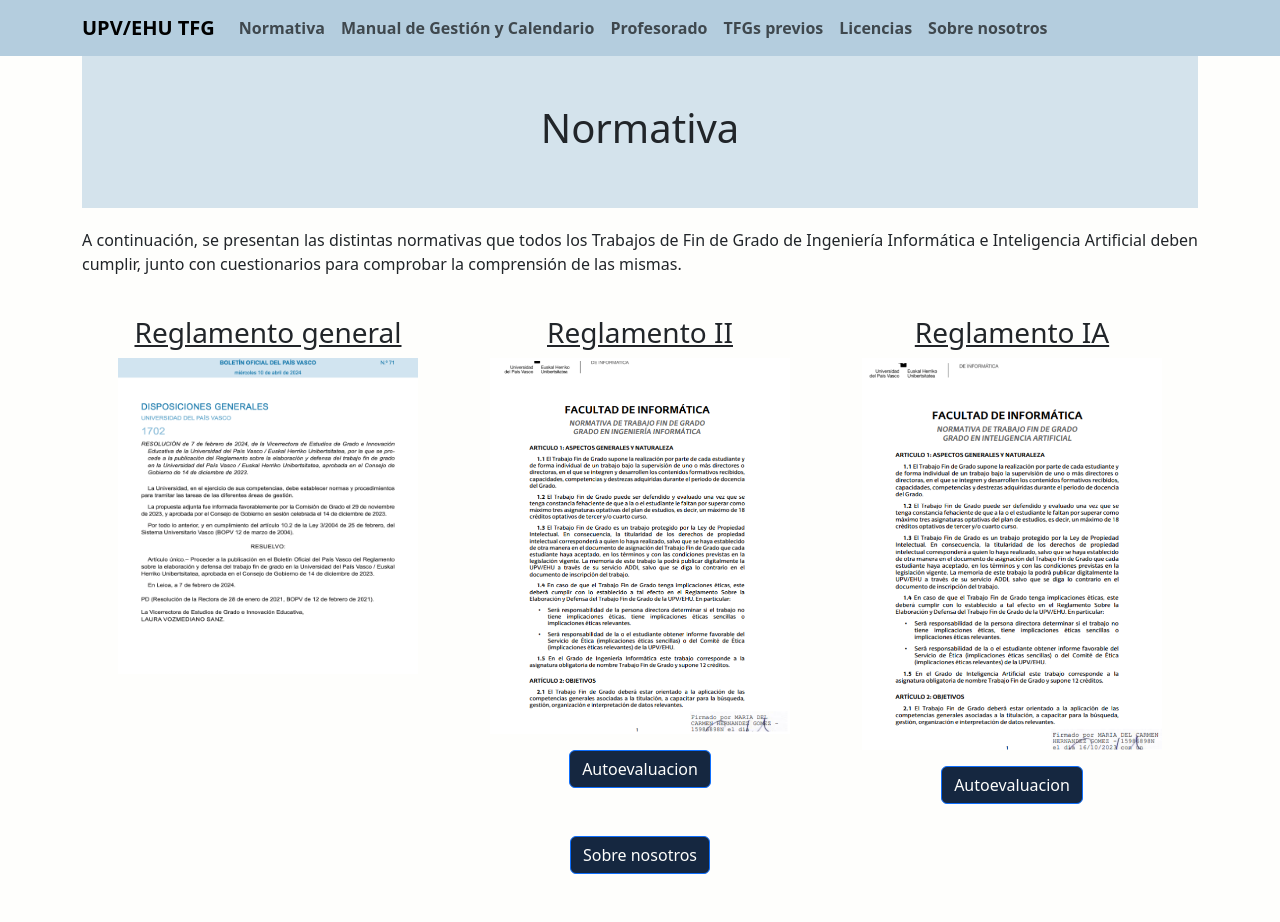
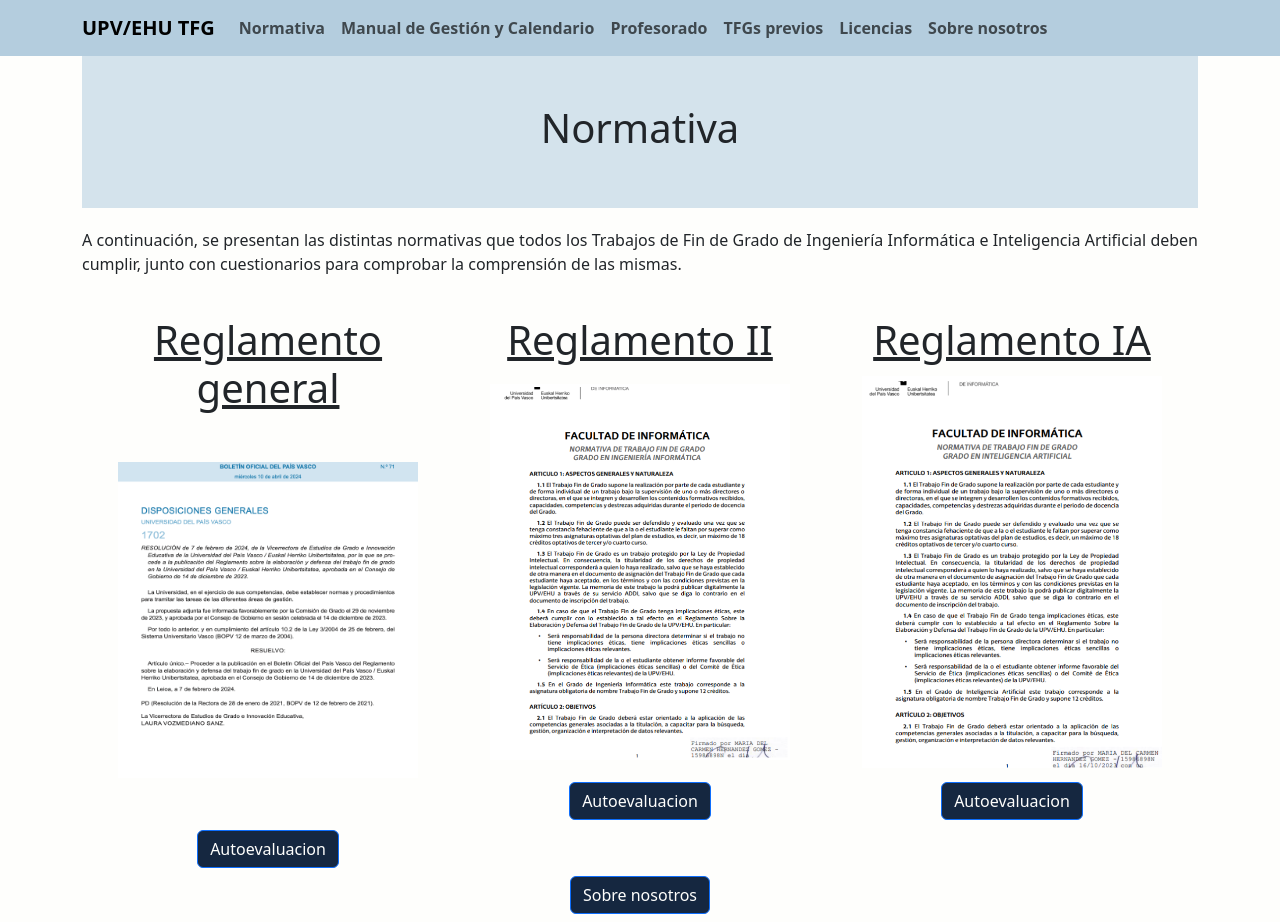
Before and after one commit to agarciacif/web_IPC, a website built with Vite: page normativa.html in a window 1280 px wide. Before the commit the page ends 882 px from the top, so only its background shows below. Built offline with nearby package versions, Linux system fonts and the light colour scheme.

Commit message:
fix alineamiento de botones normativa

```diff
--- a/normativa.html
+++ b/normativa.html
@@ -60,66 +60,35 @@
         </div>
         <div class="container">
   <div class="row">
-            <div class="col-12 col-md-4 text-center mb-4">
-              <h1 class="fs-3 text-center" style="text-decoration: underline">
-                Reglamento general
-              </h1>
-              <a
-                href="https://www.ehu.eus/documents/340468/2334257/Normativa_UPVEHU_cas"
-                target="_blank"
-              >
-                <img
-                  src="images/ReglamentoGeneral.png"
-                  style="width: 300px; height: auto"
-                />
-              </a>
+    <!-- Reglamento General -->
+    <div class="col-12 col-md-4 text-center">
+      <h1 class="text-decoration-underline">Reglamento general</h1>
+      <div class="image-container">
+        <img src="images/ReglamentoGeneral.png" alt="Reglamento General">
       </div>
-            <div class="col-12 col-md-4 text-center mb-4">
-              <h1 class="fs-3 text-center" style="text-decoration: underline">
-                Reglamento II
-              </h1>
-              <a
-                href="https://www.ehu.eus/documents/d/informatika-fakultatea/normativa_iig_es"
-                target="_blank"
-              >
-                <img
-                  src="images/ReglamentoII.png"
-                  style="width: 300px; height: auto"
-                />
-              </a>
-              <div class="mt-3">
-                <button class="btn btn-primary"
-                  onclick="window.location.href='https://docs.google.com/forms/d/e/1FAIpQLSc7Mi-WXOSkq2bSxk-MVWHYxvjvXjiEONIyyOaY1esMapRnIw/viewform';"
-                  id="botonSN"
-                  >
-                  Autoevaluacion
-                </button>
+      <button class="btn btn-primary btn-eval" id="botonSN">Autoevaluacion</button>
     </div>
+
+    <!-- Reglamento II -->
+    <div class="col-12 col-md-4 text-center">
+      <h1 class="text-decoration-underline">Reglamento II</h1>
+      <div class="image-container">
+        <img src="images/ReglamentoII.png" alt="Reglamento II">
       </div>
-            <div class="col-12 col-md-4 text-center mb-4">
-              <h1 class="fs-3 text-center" style="text-decoration: underline">
-                Reglamento IA
-              </h1>
-              <a
-                href="https://www.ehu.eus/documents/d/informatika-fakultatea/normativa_aag_es"
-                target="_blank"
-              >
-                <img
-                  src="images/ReglamentoIA.png"
-                  style="width: 300px; height: auto"
-                />
-              </a>
-              <div class="mt-3">
-                <button class="btn btn-primary"
-                id="botonSN"
-                  onclick="window.location.href='https://docs.google.com/forms/d/e/1FAIpQLScEy2zdRP_Lix-GcuMxGhTv9-PZwmBmT2EaNLpv_1vKIXQh-w/viewform';"
-                >
-                  Autoevaluacion
-                </button>
+      <button class="btn btn-primary btn-eval" id="botonSN">Autoevaluacion</button>
+    </div>
+
+    <!-- Reglamento IA -->
+    <div class="col-12 col-md-4 text-center">
+      <h1 class="text-decoration-underline">Reglamento IA</h1>
+      <div class="image-container">
+        <img src="images/ReglamentoIA.png" alt="Reglamento IA">
+      </div>
+      <button class="btn btn-primary btn-eval" id="botonSN">Autoevaluacion</button>
     </div>
   </div>
 </div>
-        </div>
+
       </main>
     </div>
     <footer class="d-flex justify-content-center m-2">
--- a/style.css
+++ b/style.css
@@ -10,7 +10,14 @@
   background-color: #B4CDDE;
   font-weight: bold;
 }
-
+.image-container img {
+  width: 300px; /* Fuerza el mismo ancho */
+  height: 400px; /* Fuerza el mismo alto */
+  object-fit: contain; /* Mantiene la relación de aspecto */
+}
+.btn-eval {
+  margin-top: 10px; /* Espaciado uniforme */
+}
 #botonNav{
   background-color: #152740;
 }
```
Lines whose indentation alone changed are shown as unchanged.
